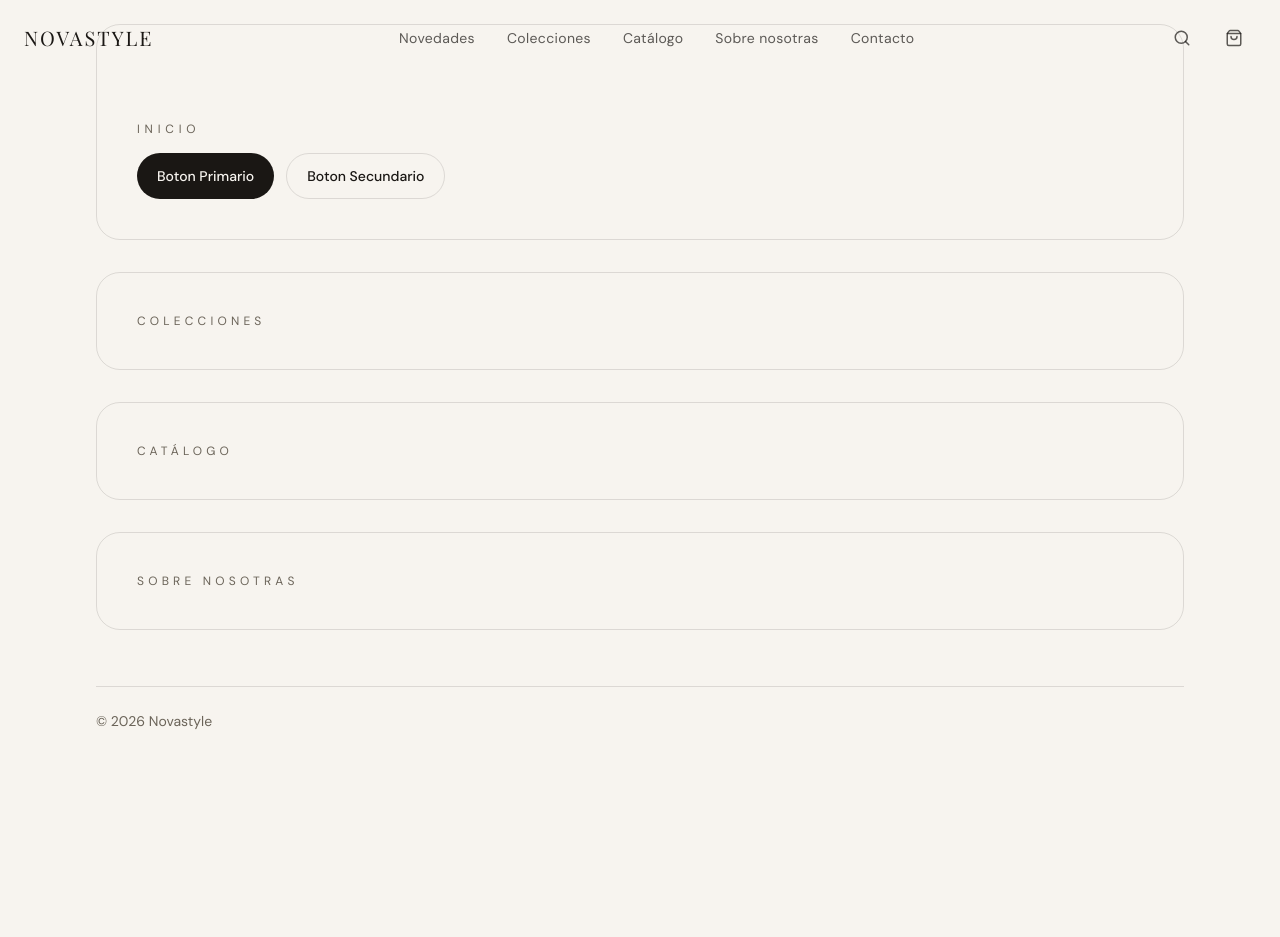
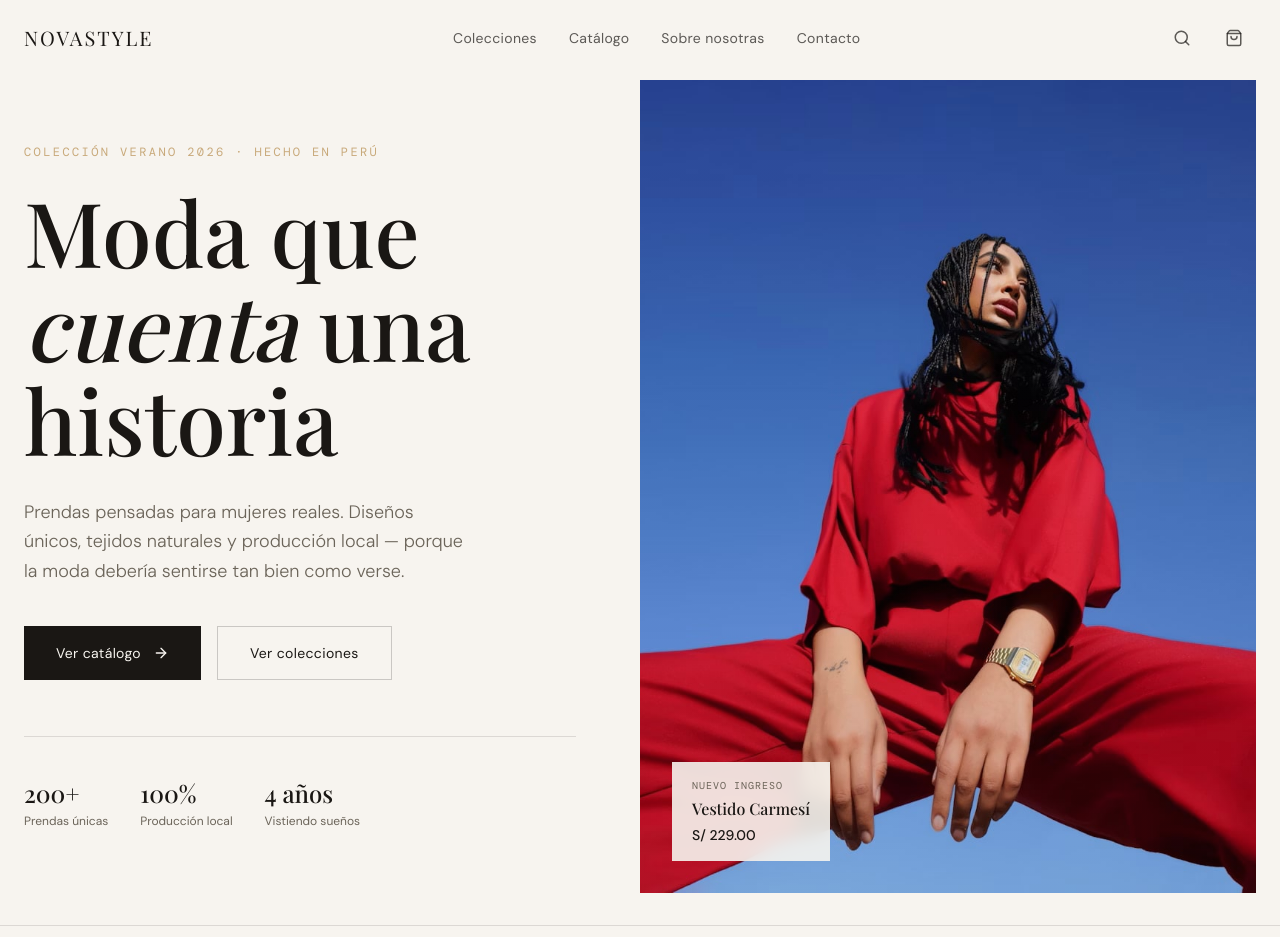
Before and after one commit to biondamd/Landing-Page-Novastyle, a Next.js app: page / in a window 1280 px wide. Shown: the top 937 px of the page. Before the commit the page ends 800 px from the top, so only its background shows below. Built offline with nearby package versions, Linux system fonts and the light colour scheme; a web font is replaced by a local one.

Commit message:
feat: HU-06 sección Hero con producto destacado

```diff
--- a/app/globals.css
+++ b/app/globals.css
@@ -134,13 +134,51 @@ footer[id] {
   scroll-margin-top: 5rem;
 }
 
-/* Marquee de la franja inferior del Hero (HU-06). */
+/*
+ * Marquee de la franja inferior del Hero. El contenido se renderiza dos veces,
+ * así que desplazar el 50% deja la cinta exactamente donde empezó.
+ */
 @keyframes marquee {
   from {
     transform: translateX(0);
   }
   to {
     transform: translateX(-50%);
+  }
+}
+
+.animate-marquee {
+  animation: marquee 20s linear infinite;
+}
+
+/* Entrada escalonada de los bloques del Hero. El retardo lo pone cada elemento. */
+@keyframes fade-up {
+  from {
+    opacity: 0;
+    transform: translateY(20px);
+  }
+  to {
+    opacity: 1;
+    transform: none;
+  }
+}
+
+.animate-fade-up {
+  animation: fade-up 0.7s ease-out both;
+}
+
+/*
+ * Quien pide menos movimiento ve el contenido en su posición final, sin
+ * desplazamientos ni cinta en bucle.
+ */
+@media (prefers-reduced-motion: reduce) {
+  html {
+    scroll-behavior: auto;
+  }
+
+  .animate-marquee,
+  .animate-fade-up {
+    animation: none;
   }
 }
 
--- a/app/page.tsx
+++ b/app/page.tsx
@@ -4,17 +4,19 @@ import Catalog from "@/components/sections/Catalog";
 import Collections from "@/components/sections/Collections";
 import Footer from "@/components/sections/Footer";
 import Hero from "@/components/sections/Hero";
-import { getProducts } from "@/lib/data";
+import { getFeaturedProduct, getProducts } from "@/lib/data";
 
 export default async function Home() {
-  // Los datos se leen en el servidor y bajan al buscador, que es cliente.
-  const products = await getProducts();
+  // Los datos se leen en el servidor y bajan a los componentes como props.
+  const [products, featured] = await Promise.all([getProducts(), getFeaturedProduct()]);
 
   return (
     <>
       <Navbar products={products} />
-      <main className="mx-auto flex w-full max-w-6xl flex-col gap-8 px-4 py-6 sm:px-6 lg:px-8">
-        <Hero />
+      {/* Sin contenedor: cada sección ocupa el ancho completo y pone su propio
+          margen interior, porque varias llevan fondo a sangre. */}
+      <main>
+        <Hero featured={featured} />
         <Collections />
         <Catalog />
         <About />
--- a/components/nav/Navbar.tsx
+++ b/components/nav/Navbar.tsx
@@ -8,9 +8,11 @@ import type { Product } from "@/lib/types";
 
 // Cada href apunta a un id que existe en la página y va sin tildes: los ids
 // acentuados se codifican en la URL y rompen el salto por ancla.
-// "Novedades" lleva al catálogo porque no hay una sección propia de novedades.
+//
+// El prototipo incluía "Novedades", pero no hay sección de novedades: apuntaba
+// al mismo destino que "Catálogo". Se retira hasta que el catálogo permita
+// filtrar por la etiqueta "Nuevo" (HU-08) y el enlace tenga un destino propio.
 const LINKS = [
-  { href: "#catalogo", label: "Novedades" },
   { href: "#colecciones", label: "Colecciones" },
   { href: "#catalogo", label: "Catálogo" },
   { href: "#sobre-nosotras", label: "Sobre nosotras" },
--- a/components/sections/About.tsx
+++ b/components/sections/About.tsx
@@ -1,7 +1,7 @@
 
 export default function About() {
   return (
-    <section id="sobre-nosotras" className="rounded-3xl border border-border p-8 sm:p-10">
+    <section id="sobre-nosotras" className="mx-auto my-8 max-w-7xl rounded-3xl border border-border p-8 sm:p-10">
       <p className="text-xs uppercase tracking-[0.35em] text-muted-foreground">Sobre nosotras</p>
     </section>
   );
--- a/components/sections/Catalog.tsx
+++ b/components/sections/Catalog.tsx
@@ -2,7 +2,7 @@
 
 export default function Catalog() {
   return (
-    <section id="catalogo" className="rounded-3xl border border-border p-8 sm:p-10">
+    <section id="catalogo" className="mx-auto my-8 max-w-7xl rounded-3xl border border-border p-8 sm:p-10">
       <p className="text-xs uppercase tracking-[0.35em] text-muted-foreground">Catálogo</p>
     </section>
   );
--- a/components/sections/Collections.tsx
+++ b/components/sections/Collections.tsx
@@ -1,7 +1,7 @@
 
 export default function Collections() {
   return (
-    <section id="colecciones" className="rounded-3xl border border-border p-8 sm:p-10">
+    <section id="colecciones" className="mx-auto my-8 max-w-7xl rounded-3xl border border-border p-8 sm:p-10">
       <p className="text-xs uppercase tracking-[0.35em] text-muted-foreground">Colecciones</p>
     </section>
   );
--- a/components/sections/Hero.tsx
+++ b/components/sections/Hero.tsx
@@ -1,19 +1,147 @@
-import Button from "@/components/ui/Button";
+import { ArrowRight } from "lucide-react";
+import Image from "next/image";
 
-export default function Hero() {
+import { formatPrice } from "@/lib/format";
+import type { Product } from "@/lib/types";
+
+const STATS = [
+  { value: "200+", label: "Prendas únicas" },
+  { value: "100%", label: "Producción local" },
+  // Novastyle nació en 2022 (ver About): en 2026 son cuatro años.
+  { value: "4 años", label: "Vistiendo sueños" },
+];
+
+const MARQUEE_ITEMS = [
+  "Moda consciente",
+  "Diseño local",
+  "Telas naturales",
+  "Hecho con amor",
+];
+
+type HeroProps = {
+  /** Prenda del "Nuevo ingreso": aporta nombre, precio e imagen de la sección. */
+  featured: Product;
+};
+
+export default function Hero({ featured }: HeroProps) {
   return (
-    <section
-      id="inicio"
-      className="flex flex-col gap-4 rounded-3xl border border-border p-8 pt-24 sm:p-10 sm:pt-24"
-    >
-      <p className="text-xs uppercase tracking-[0.4em] text-muted-foreground">Inicio</p>
-      <div className="flex gap-3">
-        <Button type="button">Boton Primario</Button>
-        <Button type="button" variant="secondary">
-          Boton Secundario
-        </Button>
+    <section id="inicio" className="flex min-h-screen flex-col pt-20">
+      <div className="mx-auto grid w-full max-w-7xl flex-1 grid-cols-1 items-stretch px-6 lg:grid-cols-2">
+        <div className="flex flex-col justify-center py-16 lg:pr-16">
+          <div className="animate-fade-up" style={{ animationDelay: "0.1s" }}>
+            <span className="mb-6 block font-mono text-xs uppercase tracking-[0.2em] text-accent">
+              Colección Verano 2026 · Hecho en Perú
+            </span>
+
+            <h1
+              className="mb-8 font-serif font-medium leading-[1.05] text-foreground"
+              style={{ fontSize: "clamp(3rem, 7vw, 6.5rem)" }}
+            >
+              Moda que
+              <br />
+              <em>cuenta</em> una
+              <br />
+              historia
+            </h1>
+
+            <p className="mb-10 max-w-md text-lg font-light leading-relaxed text-muted-foreground">
+              Prendas pensadas para mujeres reales. Diseños únicos, tejidos naturales y
+              producción local — porque la moda debería sentirse tan bien como verse.
+            </p>
+          </div>
+
+          <div
+            className="flex flex-wrap gap-4 animate-fade-up"
+            style={{ animationDelay: "0.3s" }}
+          >
+            <a
+              href="#catalogo"
+              className="group inline-flex items-center gap-3 bg-foreground px-8 py-4 text-sm tracking-wide text-primary-foreground transition-all duration-300 hover:bg-accent hover:text-foreground"
+            >
+              Ver catálogo
+              <ArrowRight
+                size={16}
+                aria-hidden="true"
+                className="transition-transform group-hover:translate-x-1"
+              />
+            </a>
+            <a
+              href="#colecciones"
+              className="inline-flex items-center gap-3 border border-foreground/20 px-8 py-4 text-sm tracking-wide text-foreground transition-colors hover:border-foreground"
+            >
+              Ver colecciones
+            </a>
+          </div>
+
+          <dl
+            className="mt-14 flex items-center gap-8 border-t border-border pt-10 animate-fade-up"
+            style={{ animationDelay: "0.6s" }}
+          >
+            {/* column-reverse: el dato va arriba, pero en el DOM manda el término
+                (dt) antes que su valor (dd), que es como se lee en voz alta. */}
+            {STATS.map((stat) => (
+              <div key={stat.label} className="flex flex-col-reverse">
+                <dt className="mt-1 text-xs text-muted-foreground">{stat.label}</dt>
+                <dd className="font-serif text-2xl font-medium text-foreground">
+                  {stat.value}
+                </dd>
+              </div>
+            ))}
+          </dl>
+        </div>
+
+        <div className="relative min-h-[420px] overflow-hidden bg-muted lg:min-h-[600px]">
+          <Image
+            src={featured.image}
+            alt={`${featured.name} de la colección Verano 2026`}
+            fill
+            // Es la imagen LCP de la página. En Next 16 `priority` está
+            // deprecado: `preload` inserta el <link> en el <head>.
+            preload
+            sizes="(min-width: 1024px) 50vw, 100vw"
+            className="object-cover"
+          />
+          <div
+            aria-hidden="true"
+            className="absolute inset-0 bg-gradient-to-t from-foreground/10 to-transparent"
+          />
+
+          <div className="absolute bottom-8 left-8 max-w-[220px] bg-background/90 px-5 py-4 backdrop-blur-sm">
+            <p className="mb-1 font-mono text-[10px] uppercase tracking-widest text-muted-foreground">
+              Nuevo ingreso
+            </p>
+            <p className="font-serif text-base font-medium text-foreground">
+              {featured.name}
+            </p>
+            {/* El precio sale del catálogo, nunca escrito a mano. */}
+            <p className="mt-1 text-sm font-medium text-foreground">
+              {formatPrice(featured.price)}
+            </p>
+          </div>
+        </div>
       </div>
 
+      {/* La cinta se duplica para que el bucle no tenga costura; la copia no se lee. */}
+      <div className="mt-8 overflow-hidden border-y border-border py-3">
+        <div className="flex w-max animate-marquee">
+          {[0, 1].map((copy) => (
+            <ul
+              key={copy}
+              aria-hidden={copy === 1 || undefined}
+              className="flex shrink-0"
+            >
+              {MARQUEE_ITEMS.map((item) => (
+                <li
+                  key={item}
+                  className="whitespace-nowrap px-8 font-mono text-xs uppercase tracking-widest text-muted-foreground"
+                >
+                  {item} <span aria-hidden="true">·</span>
+                </li>
+              ))}
+            </ul>
+          ))}
+        </div>
+      </div>
     </section>
   );
 }
--- a/lib/data.ts
+++ b/lib/data.ts
@@ -5,12 +5,25 @@
 // lib/strapi.ts) y ningún componente necesita tocarse: por eso son async
 // desde el principio, aunque ahora resuelvan de inmediato.
 
-import { COLLECTIONS, PRODUCTS } from "./mock-data";
+import { COLLECTIONS, FEATURED_PRODUCT_ID, PRODUCTS } from "./mock-data";
 import { CATEGORIES, type Category, type Collection, type Product } from "./types";
 
 /** Catálogo completo. TODO(strapi): GET /products */
 export async function getProducts(): Promise<Product[]> {
   return PRODUCTS;
+}
+
+/**
+ * Prenda destacada en el Hero. Devuelve el producto real del catálogo, de modo
+ * que su precio nunca puede contradecir al de la grilla.
+ * TODO(strapi): GET /products?filters[destacado]=true
+ */
+export async function getFeaturedProduct(): Promise<Product> {
+  const featured = PRODUCTS.find((product) => product.id === FEATURED_PRODUCT_ID);
+  if (!featured) {
+    throw new Error(`No existe el producto destacado con id ${FEATURED_PRODUCT_ID}`);
+  }
+  return featured;
 }
 
 /** Colecciones por temporada. TODO(strapi): GET /collections */
--- a/lib/mock-data.ts
+++ b/lib/mock-data.ts
@@ -130,10 +130,13 @@ export const COLLECTIONS: Collection[] = [
 ];
 
 /**
- * Imágenes de secciones que no provienen del catálogo.
- * El Hero (HU-06) reutiliza la foto del Vestido Carmesí, como en el prototipo.
+ * Prenda que el Hero muestra como "Nuevo ingreso". Su foto es también la imagen
+ * principal de la sección, así que la card y el catálogo no pueden desincronizarse.
+ * TODO(strapi): sustituir por un campo "destacado" en el modelo de producto.
  */
+export const FEATURED_PRODUCT_ID = 3;
+
+/** Imágenes de secciones que no provienen del catálogo. */
 export const SECTION_IMAGES = {
-  hero: "/images/productos/vestido-carmesi.jpg",
   about: "/images/secciones/taller.jpg",
 } as const;
```
Also changed, not shown: 1 other file (tests, documents, lock files or other folders).
